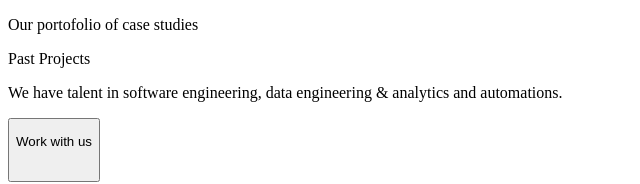
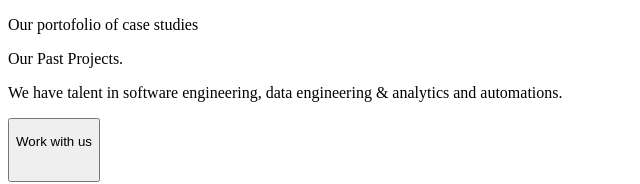
Before and after one commit to bsaoptima/karterwebsite, a Next.js app: page /Projects in a window 1280 px wide. Shown: the top 184 px of the page, without its empty margins (0-640 px from the left). Built offline with nearby package versions, Linux system fonts and the light colour scheme; some icons are missing.

Commit message:
azeazeaz

```diff
--- a/src/pages/Projects.jsx
+++ b/src/pages/Projects.jsx
@@ -2,6 +2,7 @@ import React from "react";
 import "./Projects.css"
 import { ArrowDownCircle, Clock, Map, DollarSign, Users, Award, MapPin } from 'feather-icons-react';
 import { CheckCircle } from "feather-icons-react/build/IconComponents";
+import { TypeAnimation } from 'react-type-animation';
 
 
 export default function ProjectsPage(){
@@ -9,7 +10,16 @@ export default function ProjectsPage(){
         <div className="flex flex-col justify-center items-center bg-[#F6F9FC]">
             <div className="bg-[#F6F9FC] flex flex-col justify-center items-center px-10 py-10 lg:py-20 gap-y-5">
                 <p className="text-lg lg:text-xl text-center font-alliance font-semibold text-[#00A6B2]">Our portofolio of case studies</p>
-                <p className="text-4xl lg:text-5xl text-center font-sfprodisplay font-bold text-[#29363D]">Past Projects</p>
+                <TypeAnimation
+                    preRenderFirstString={true}
+                    sequence={[
+                    'Our Past Projects.',
+                    5000,
+                    ]}
+                    speed={50}
+                    repeat={Infinity}
+                    className="text-[35px] lg:text-5xl text-center font-sfprodisplay font-bold text-[#29363D]"
+                />
                 <p className="text-[#656B8A] text-center text-lg md:text-xl md:px-40 lg:px-60 xl:px-96 font-alliance">We have talent in software engineering, data engineering & analytics and automations.</p>
                 <a href="/build">
                     <button>
```
Also changed, not shown: src/pages/Services.jsx (+12 -1 lines), src/pages/Solutions.jsx (+0 -8 lines).
